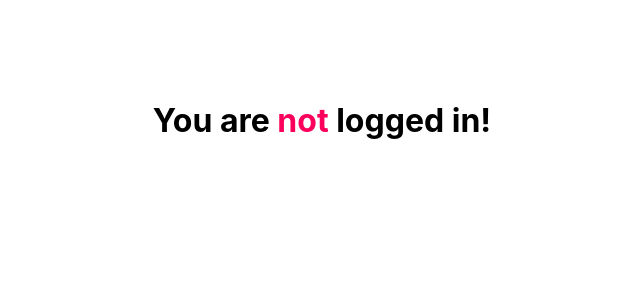
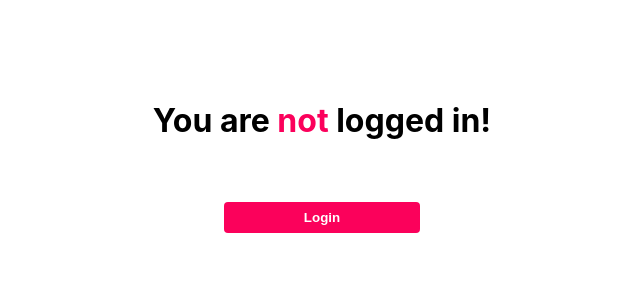
Before and after one commit to NatanTavares/Authentication, a Next.js app: page /dashboard in a window 1280 px wide. Shown: the top 300 px of the page, without its empty margins (318-958 px from the left). Built offline with nearby package versions, Linux system fonts and the light colour scheme.

Commit message:
refactor(button): Implements the button component

```diff
--- a/src/pages/dashboard.tsx
+++ b/src/pages/dashboard.tsx
@@ -1,10 +1,13 @@
+import { useRouter } from "next/dist/client/router";
+import { Button } from "../components/Button";
+import { useAuth } from "../hooks/useAuth";
 import Head from "next/head";
-import { useAuth } from "../hooks/useAuth";
 
 import styles from "../styles/Dashboard.module.css";
 
 export default function Dashboard() {
   const { isAuthenticated } = useAuth();
+  const router = useRouter();
 
   const Not = isAuthenticated ? null : (
     <strong className={styles.alert}>not</strong>
@@ -18,6 +21,13 @@ export default function Dashboard() {
 
       <main>
         <h1>You are {Not} logged in!</h1>
+        {!isAuthenticated && (
+          <Button
+            type="button"
+            label={"Login"}
+            onClick={(event) => router.push("/")}
+          />
+        )}
       </main>
     </div>
   );
--- a/src/styles/Dashboard.module.css
+++ b/src/styles/Dashboard.module.css
@@ -7,6 +7,12 @@
   padding-top: 5rem;
 }
 
+.container main {
+  display: flex;
+  flex-direction: column;
+  align-items: center;
+}
+
 .alert {
   color: #fb015b;
 }
```
Also changed, not shown: src/pages/index.tsx (+4 -3 lines), src/styles/Home.module.css (+0 -18 lines).
